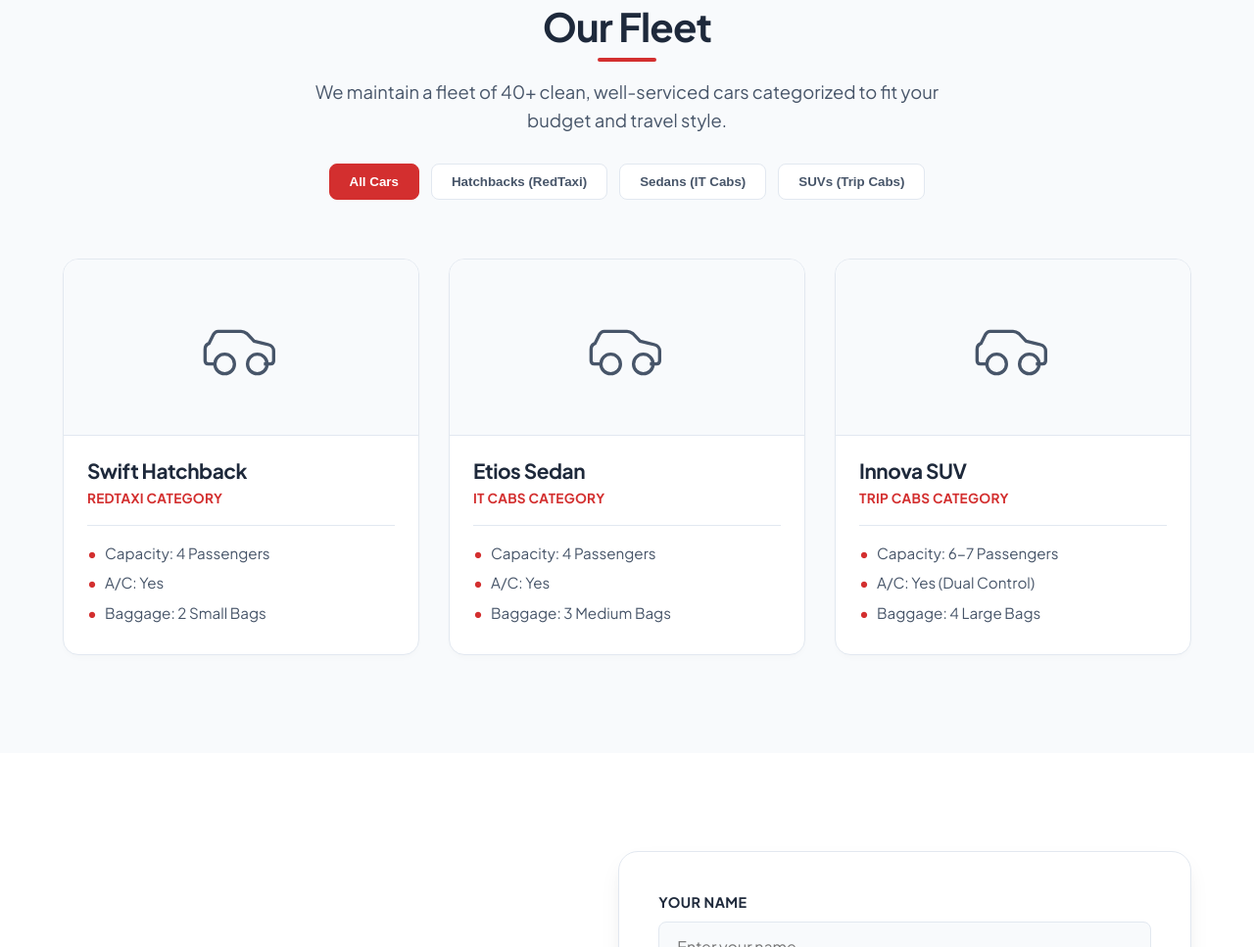
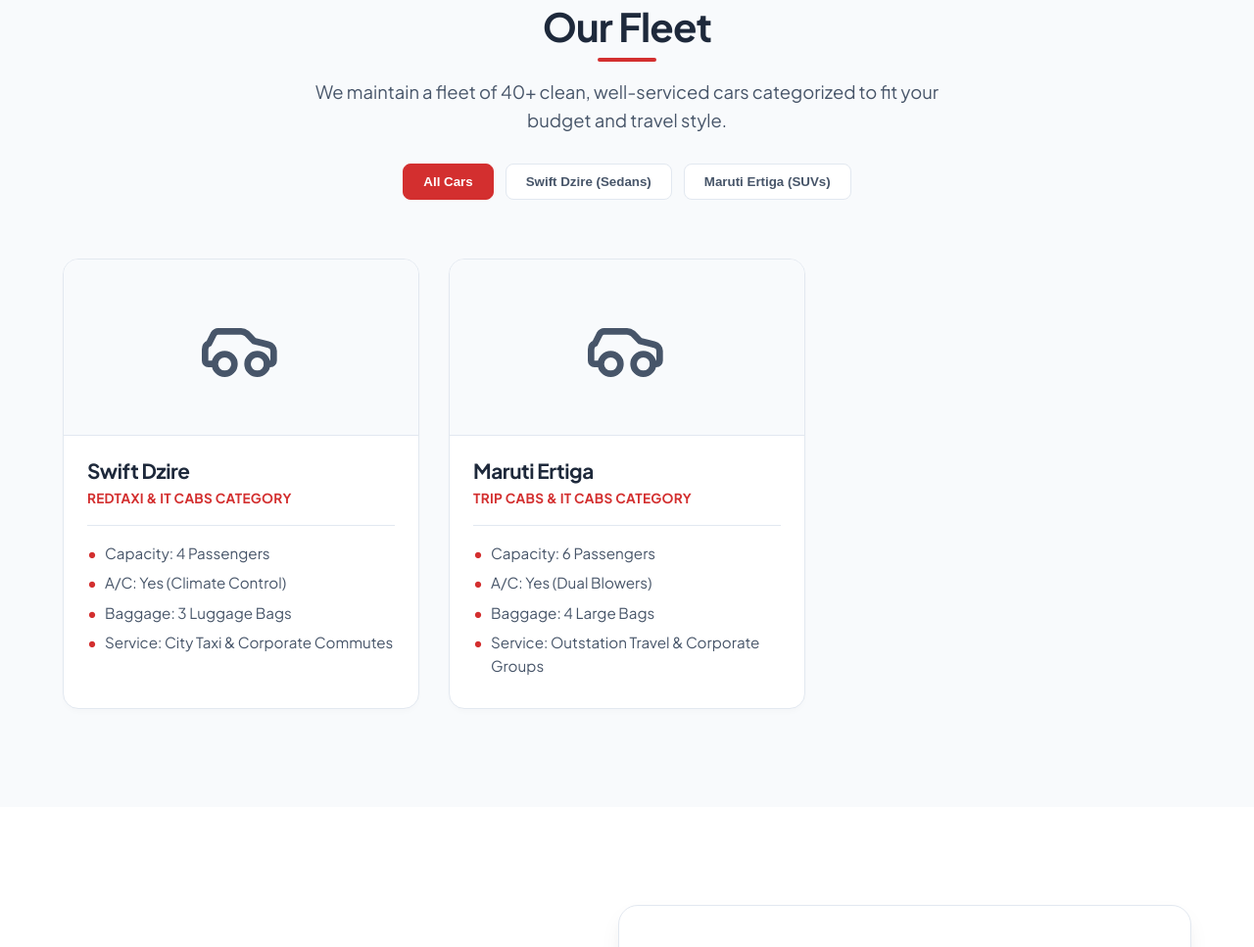
Before and after one commit to hrkosarinfo-debug/Project-Vidhai, a plain HTML site: page index.html in a window 1280 px wide. Shown: the part 2133-3100 px from the top of the page at 98% size. Drawn offline with Linux system fonts and the light colour scheme.

Commit message:
Update fleet showcase to include Swift Dzire and Maruti Ertiga

```diff
--- a/index.html
+++ b/index.html
@@ -151,66 +151,48 @@
                 <p>We maintain a fleet of 40+ clean, well-serviced cars categorized to fit your budget and travel style.</p>
                 <div class="fleet-filters">
                     <button class="filter-btn active" onclick="filterFleet('all')">All Cars</button>
-                    <button class="filter-btn" onclick="filterFleet('hatchback')">Hatchbacks (RedTaxi)</button>
-                    <button class="filter-btn" onclick="filterFleet('sedan')">Sedans (IT Cabs)</button>
-                    <button class="filter-btn" onclick="filterFleet('suv')">SUVs (Trip Cabs)</button>
+                    <button class="filter-btn" onclick="filterFleet('sedan')">Swift Dzire (Sedans)</button>
+                    <button class="filter-btn" onclick="filterFleet('suv')">Maruti Ertiga (SUVs)</button>
                 </div>
             </div>
             <div class="fleet-grid" id="fleet-container">
-                <!-- Car 1 -->
-                <div class="fleet-card" data-category="hatchback">
+                <!-- Car 1: Swift Dzire -->
+                <div class="fleet-card" data-category="sedan">
                     <div class="fleet-img-placeholder">
-                        <svg class="car-icon" viewBox="0 0 24 24" fill="none" stroke="currentColor">
+                        <svg class="car-icon" viewBox="0 0 24 24" fill="none" stroke="currentColor" stroke-width="2">
                             <path d="M19 17h2c.6 0 1-.4 1-1v-3c0-.9-.7-1.7-1.5-1.9C18.7 10.6 16 10 16 10s-1.3-1.4-2.2-2.3c-.5-.4-1.1-.7-1.8-.7H5c-.6 0-1.1.4-1.4.9l-1.4 2.8C1.4 11 1 11.7 1 12.5V16c0 .6.4 1 1 1h2"></path>
                             <circle cx="7" cy="17" r="3"></circle>
                             <circle cx="17" cy="17" r="3"></circle>
                         </svg>
                     </div>
                     <div class="fleet-info">
-                        <h3>Swift Hatchback</h3>
-                        <span class="fleet-category">RedTaxi Category</span>
+                        <h3>Swift Dzire</h3>
+                        <span class="fleet-category">RedTaxi & IT Cabs Category</span>
                         <ul class="fleet-specs">
                             <li>Capacity: 4 Passengers</li>
-                            <li>A/C: Yes</li>
-                            <li>Baggage: 2 Small Bags</li>
+                            <li>A/C: Yes (Climate Control)</li>
+                            <li>Baggage: 3 Luggage Bags</li>
+                            <li>Service: City Taxi & Corporate Commutes</li>
                         </ul>
                     </div>
                 </div>
-                <!-- Car 2 -->
-                <div class="fleet-card" data-category="sedan">
+                <!-- Car 2: Maruti Ertiga -->
+                <div class="fleet-card" data-category="suv">
                     <div class="fleet-img-placeholder">
-                        <svg class="car-icon" viewBox="0 0 24 24" fill="none" stroke="currentColor">
+                        <svg class="car-icon" viewBox="0 0 24 24" fill="none" stroke="currentColor" stroke-width="2">
                             <path d="M19 17h2c.6 0 1-.4 1-1v-3c0-.9-.7-1.7-1.5-1.9C18.7 10.6 16 10 16 10s-1.3-1.4-2.2-2.3c-.5-.4-1.1-.7-1.8-.7H5c-.6 0-1.1.4-1.4.9l-1.4 2.8C1.4 11 1 11.7 1 12.5V16c0 .6.4 1 1 1h2"></path>
                             <circle cx="7" cy="17" r="3"></circle>
                             <circle cx="17" cy="17" r="3"></circle>
                         </svg>
                     </div>
                     <div class="fleet-info">
-                        <h3>Etios Sedan</h3>
-                        <span class="fleet-category">IT Cabs Category</span>
+                        <h3>Maruti Ertiga</h3>
+                        <span class="fleet-category">Trip Cabs & IT Cabs Category</span>
                         <ul class="fleet-specs">
-                            <li>Capacity: 4 Passengers</li>
-                            <li>A/C: Yes</li>
-                            <li>Baggage: 3 Medium Bags</li>
-                        </ul>
-                    </div>
-                </div>
-                <!-- Car 3 -->
-                <div class="fleet-card" data-category="suv">
-                    <div class="fleet-img-placeholder">
-                        <svg class="car-icon" viewBox="0 0 24 24" fill="none" stroke="currentColor">
-                            <path d="M19 17h2c.6 0 1-.4 1-1v-3c0-.9-.7-1.7-1.5-1.9C18.7 10.6 16 10 16 10s-1.3-1.4-2.2-2.3c-.5-.4-1.1-.7-1.8-.7H5c-.6 0-1.1.4-1.4.9l-1.4 2.8C1.4 11 1 11.7 1 12.5V16c0 .6.4 1 1 1h2"></path>
-                            <circle cx="7" cy="17" r="3"></circle>
-                            <circle cx="17" cy="17" r="3"></circle>
-                        </svg>
-                    </div>
-                    <div class="fleet-info">
-                        <h3>Innova SUV</h3>
-                        <span class="fleet-category">Trip Cabs Category</span>
-                        <ul class="fleet-specs">
-                            <li>Capacity: 6-7 Passengers</li>
-                            <li>A/C: Yes (Dual Control)</li>
+                            <li>Capacity: 6 Passengers</li>
+                            <li>A/C: Yes (Dual Blowers)</li>
                             <li>Baggage: 4 Large Bags</li>
+                            <li>Service: Outstation Travel & Corporate Groups</li>
                         </ul>
                     </div>
                 </div>
```
